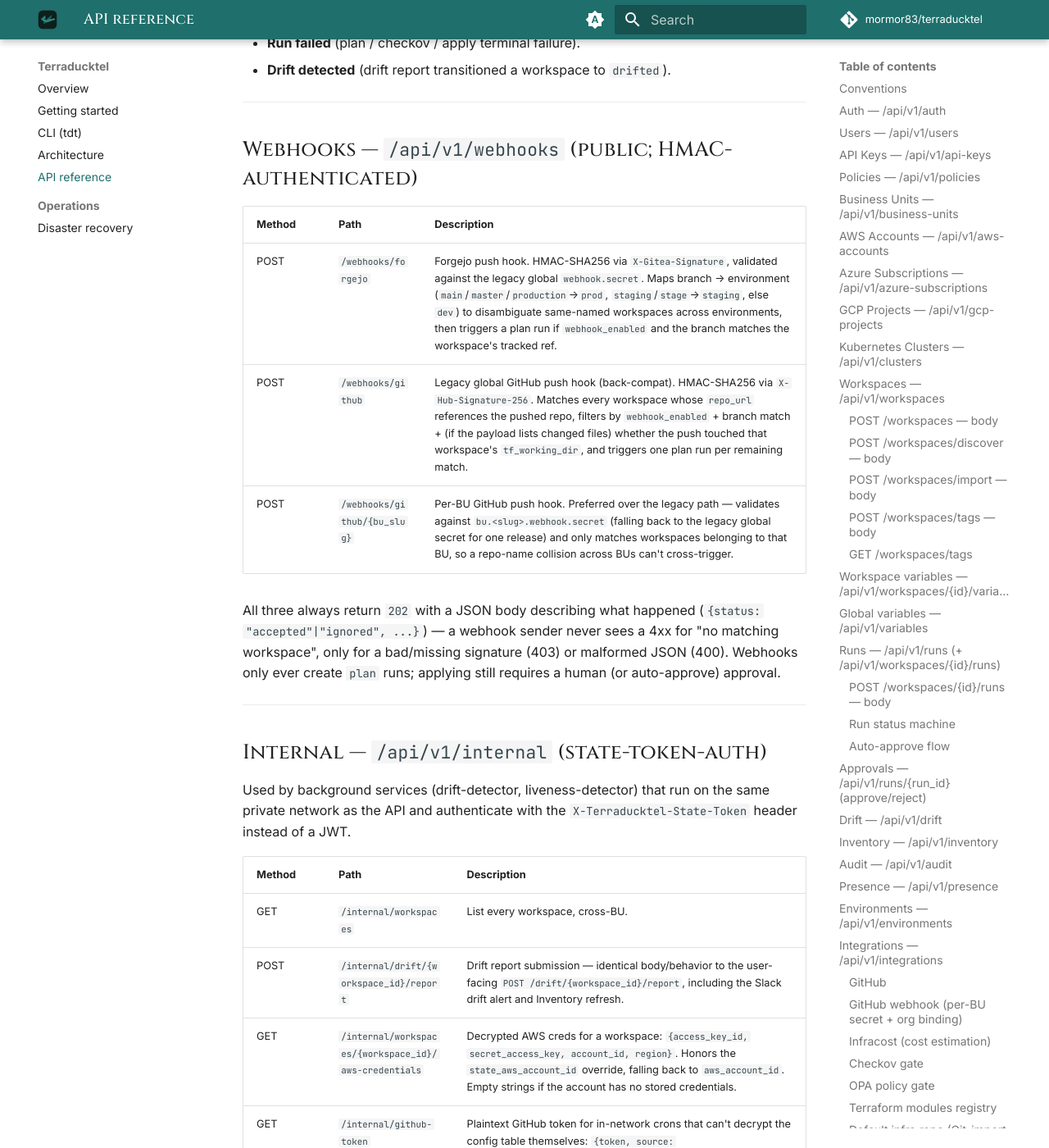
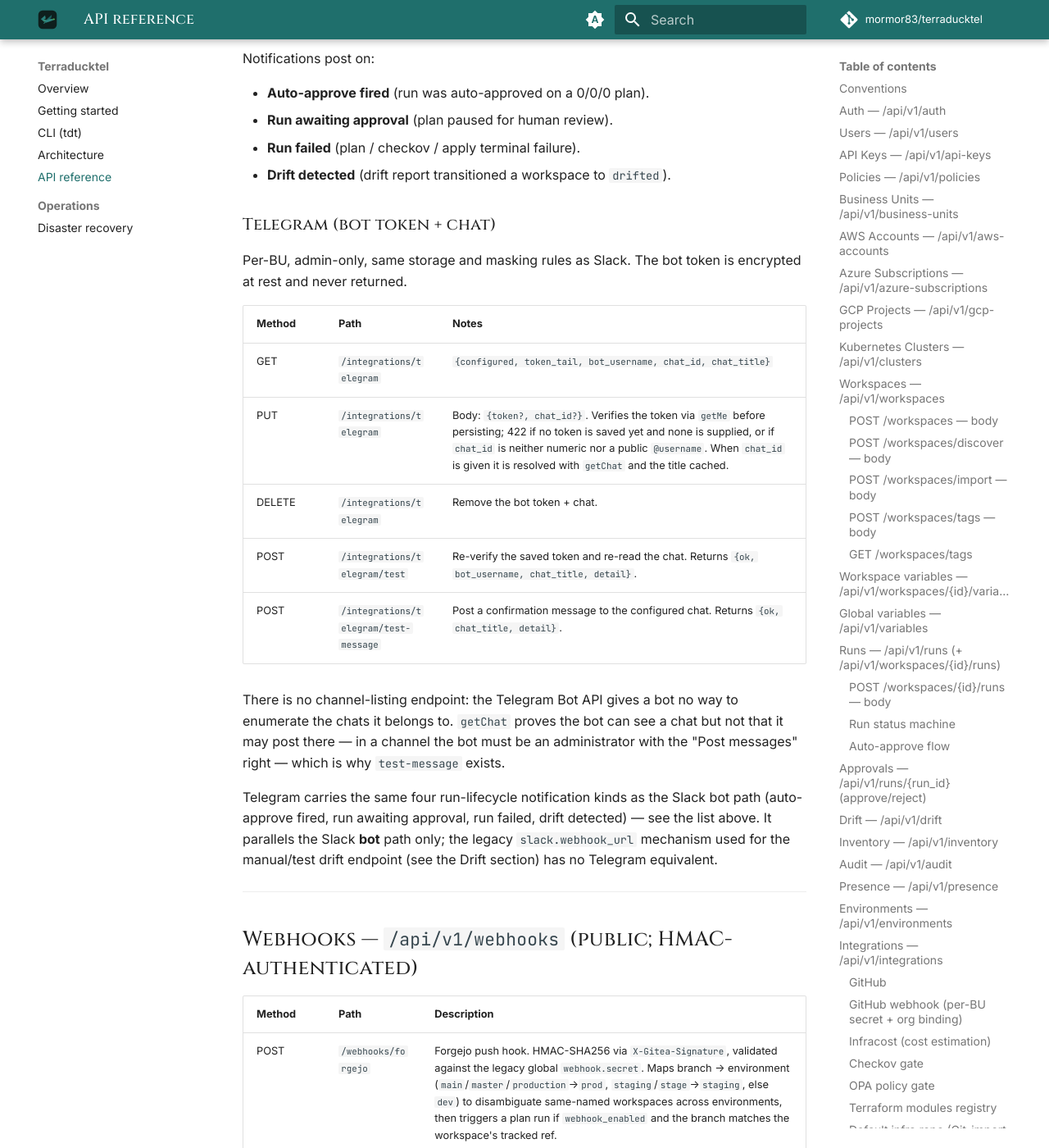
Before and after one commit to mormor83/terraducktel, an MkDocs documentation site: the page built from docs/API.md, in a window 1280 px wide and 1400 px high, scrolled down 27580 px. Shown: the whole window at 82% size. Built offline with MkDocs 1.6.1 and Material for MkDocs 9.7.7, drawn with Linux system fonts in a browser that asks for light colours; comment, search, counter and statistics services are not loaded; some of the changed text lies outside the part shown.

Commit message:
docs: Telegram as a second bot notification channel
Records why there is no channel-listing endpoint and why test-message
exists, so the asymmetry with the Slack section does not read as an
oversight to the next person. Also corrects two pre-existing doc lines
that would otherwise have implied Telegram reaches the legacy,
webhook-based Slack drift alert on the user-facing drift-report
endpoint — it doesn't; only the internal drift-detector path fires the
bot-channel Slack+Telegram pair.

Co-Authored-By: Claude Opus 5 <noreply@anthropic.com>
Claude-Session: https://claude.ai/code/session_01BkyJ78PBnhmi5cuoB5xHit

````diff
--- a/docs/API.md
+++ b/docs/API.md
@@ -663,13 +663,15 @@ the plan succeeds with `Checkov` + `Cost` gates green AND
    `action="auto_apply_skipped"` and transitions
    `awaiting_approval → applying → applied` without spawning an executor.
 3. Otherwise enqueues an `apply` job exactly like a human approval would.
-4. Posts a Slack notification if the BU has Slack integration configured.
+4. Posts a Slack and/or Telegram notification, to whichever of the two the BU
+   has configured. Both fire independently; one channel's outage never
+   suppresses the other.
 
 The flag is silently ignored when `command="plan"` (no apply phase to
-approve). All four Slack notification kinds (auto-approved, awaiting
-approval, run failed, drift detected) require a configured Slack integration
-on the target workspace's BU — failures are best-effort and never roll back
-the run state machine.
+approve). All four bot notification kinds (auto-approved, awaiting
+approval, run failed, drift detected) require the target workspace's BU to
+have a Slack and/or Telegram integration configured — failures are
+best-effort and never roll back the run state machine.
 
 ---
 
@@ -700,9 +702,13 @@ drift-detector service.
 
 Reports are also accepted at the internal, state-token-authenticated path
 `POST /api/v1/internal/drift/{workspace_id}/report` (used by the real
-drift-detector service) and trigger a Slack alert whenever `has_drift=true`.
-Either path additionally refreshes the cloud-asset Inventory when the report
-includes an `assets[]` payload.
+drift-detector service); that path fires the per-BU Slack **and** Telegram
+bot alerts whenever `has_drift=true`. This user-facing endpoint instead
+fires the legacy global Slack *webhook* alert (`slack.webhook_url`) plus
+email on the same transition — an older mechanism that predates the bot
+integrations and was not extended to Telegram, so a manual/test report never
+reaches Telegram. Either path additionally refreshes the cloud-asset
+Inventory when the report includes an `assets[]` payload.
 
 **POST /drift/{workspace_id}/report** body (`DriftReportIn`):
 ```jsonc
@@ -910,6 +916,30 @@ Notifications post on:
 - **Run failed** (plan / checkov / apply terminal failure).
 - **Drift detected** (drift report transitioned a workspace to `drifted`).
 
+### Telegram (bot token + chat)
+
+Per-BU, admin-only, same storage and masking rules as Slack. The bot token is
+encrypted at rest and never returned.
+
+| Method | Path | Notes |
+|---|---|---|
+| GET | `/integrations/telegram` | `{configured, token_tail, bot_username, chat_id, chat_title}` |
+| PUT | `/integrations/telegram` | Body: `{token?, chat_id?}`. Verifies the token via `getMe` before persisting; 422 if no token is saved yet and none is supplied, or if `chat_id` is neither numeric nor a public `@username`. When `chat_id` is given it is resolved with `getChat` and the title cached. |
+| DELETE | `/integrations/telegram` | Remove the bot token + chat. |
+| POST | `/integrations/telegram/test` | Re-verify the saved token and re-read the chat. Returns `{ok, bot_username, chat_title, detail}`. |
+| POST | `/integrations/telegram/test-message` | Post a confirmation message to the configured chat. Returns `{ok, chat_title, detail}`. |
+
+There is no channel-listing endpoint: the Telegram Bot API gives a bot no way
+to enumerate the chats it belongs to. `getChat` proves the bot can see a chat
+but not that it may post there — in a channel the bot must be an administrator
+with the "Post messages" right — which is why `test-message` exists.
+
+Telegram carries the same four run-lifecycle notification kinds as the Slack
+bot path (auto-approve fired, run awaiting approval, run failed, drift
+detected) — see the list above. It parallels the Slack **bot** path only; the
+legacy `slack.webhook_url` mechanism used for the manual/test drift endpoint
+(see the Drift section) has no Telegram equivalent.
+
 ---
 
 ## Webhooks — `/api/v1/webhooks` (public; HMAC-authenticated)
@@ -937,7 +967,7 @@ the same private network as the API and authenticate with the
 | Method | Path | Description |
 |---|---|---|
 | GET | `/internal/workspaces` | List every workspace, cross-BU. |
-| POST | `/internal/drift/{workspace_id}/report` | Drift report submission — identical body/behavior to the user-facing `POST /drift/{workspace_id}/report`, including the Slack drift alert and Inventory refresh. |
+| POST | `/internal/drift/{workspace_id}/report` | Drift report submission — same body shape as the user-facing `POST /drift/{workspace_id}/report`, plus Inventory refresh. Unlike that endpoint, this path fires the per-BU Slack **and** Telegram bot drift alerts (not the legacy Slack webhook) whenever `has_drift=true`. |
 | GET | `/internal/workspaces/{workspace_id}/aws-credentials` | Decrypted AWS creds for a workspace: `{access_key_id, secret_access_key, account_id, region}`. Honors the `state_aws_account_id` override, falling back to `aws_account_id`. Empty strings if the account has no stored credentials. |
 | GET | `/internal/github-token` | Plaintext GitHub token for in-network crons that can't decrypt the config table themselves: `{token, source: "env"\|"config"\|"none"}`. |
 | POST | `/internal/workspaces/{workspace_id}/auto-delete` | Cleanup hook used by the liveness detector when a workspace's repo path disappears upstream. Body: `{reason}`. Deletes the workspace + its runs/drift reports/state locks and audits as `auto_delete_orphan`. Idempotent (204) on an already-missing workspace. |
@@ -1001,13 +1031,13 @@ front of it.
 
 - `200 / 201 / 204` — success.
 - `202` — accepted for async processing (webhooks, drift scan trigger).
-- `400` — bad input (e.g. invalid Slack token, channel id missing, BU scoped to "all" where a concrete BU is required).
+- `400` — bad input (e.g. invalid Slack token, invalid Telegram token or chat, channel id missing, BU scoped to "all" where a concrete BU is required).
 - `401` — JWT or API key missing/expired/revoked.
 - `403` — role or API-key capability insufficient, or an API key stepping outside its workspace allowlist, or an identity endpoint rejecting an API key outright.
 - `404` — resource not found (including cross-BU access, which 404s rather than 403s to avoid leaking another tenant's resource existence).
 - `409` — state-machine conflict (e.g. approving/cancelling a run in the wrong state, deleting a git-synced workspace, duplicate account/subscription/workspace identity tuple, regenerating a revoked/expired API key).
 - `422` — schema validation failed (including business-rule validation like an out-of-BU account reference).
-- `502` — upstream integration unreachable (GitHub, Slack, Infracost).
+- `502` — upstream integration unreachable (GitHub, Slack, Telegram, Infracost).
 - `503` — state backend (S3) unavailable.
 
 ## Audit actions you'll see
````
Also changed, not shown: README.md (+6 -2 lines), docs/ARCHITECTURE.md (+16 -2 lines).
